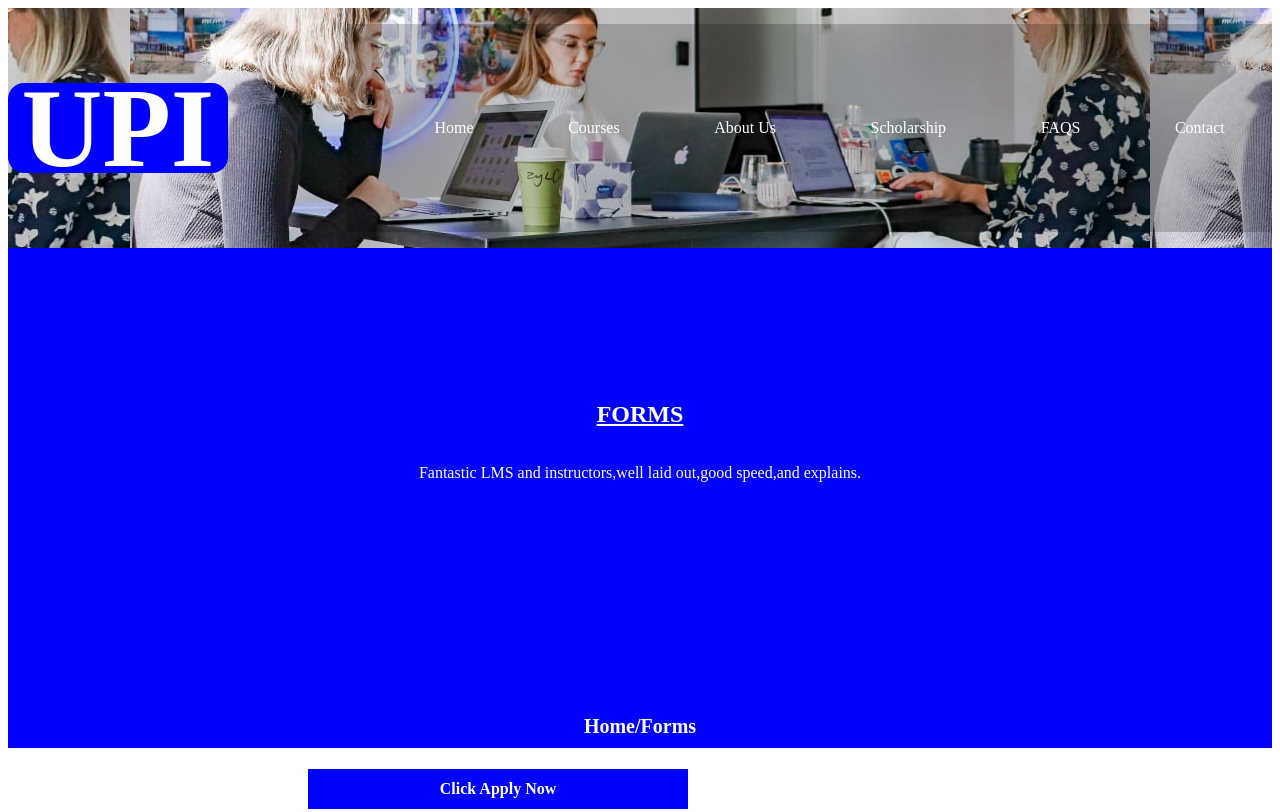
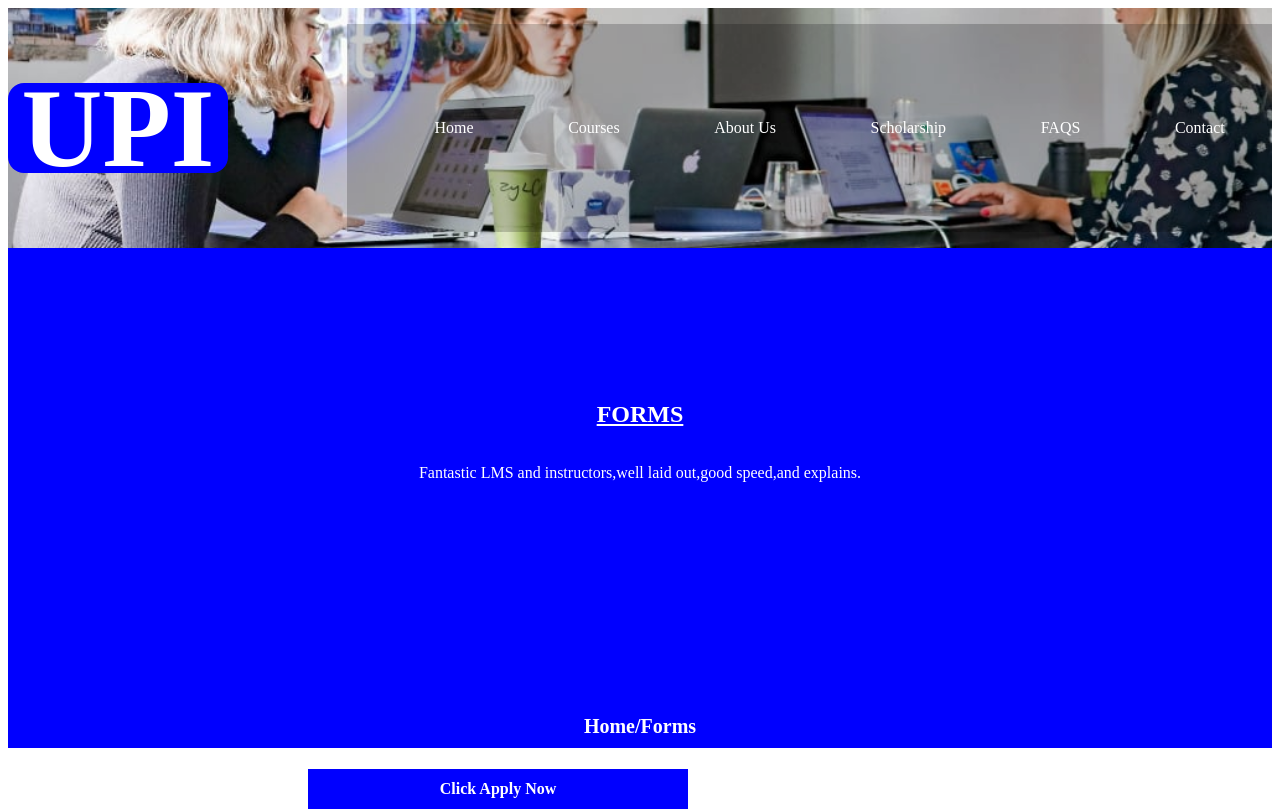
Before and after one commit to soul-ubai/software, a plain HTML site: page index.html in a window 1280 px wide. Shown: the top 812 px of the page. Drawn offline with Linux system fonts and the light colour scheme.

Commit message:
push Sala

```diff
--- a/css/about.css
+++ b/css/about.css
@@ -31,6 +31,8 @@ h1{
 	justify-content: space-between;
 	background-image: url("../images/react-course-17.jpg");
 	background-position: center;
+	background-size: cover;
+	background-repeat: no-repeat;
 
 
 }
--- a/css/contact.css
+++ b/css/contact.css
@@ -31,6 +31,8 @@ h1{
 	justify-content: space-between;
 	background-image: url("../images/react-course-17.jpg");
 	background-position: center;
+	background-size: cover;
+	background-repeat: no-repeat;
 
 
 }
--- a/css/courses.css
+++ b/css/courses.css
@@ -33,6 +33,8 @@ h1{
 	justify-content: space-between;
 	background-image: url("../images/react-course-17.jpg");
 	background-position: center;
+	background-size: cover;
+	background-repeat: no-repeat;
 
 
 }
--- a/css/faqs.css
+++ b/css/faqs.css
@@ -31,6 +31,8 @@ h1{
 	justify-content: space-between;
 	background-image: url("../images/react-course-17.jpg");
 	background-position: center;
+	background-size: cover;
+	background-repeat: no-repeat;
 
 
 }
--- a/css/home.css
+++ b/css/home.css
@@ -31,6 +31,9 @@ h1{
 	justify-content: space-between;
 	background-image: url("../images/react-course-17.jpg");
 	background-position: center;
+	background-size: cover;
+	background-repeat: no-repeat;
+
 
 
 }
```
